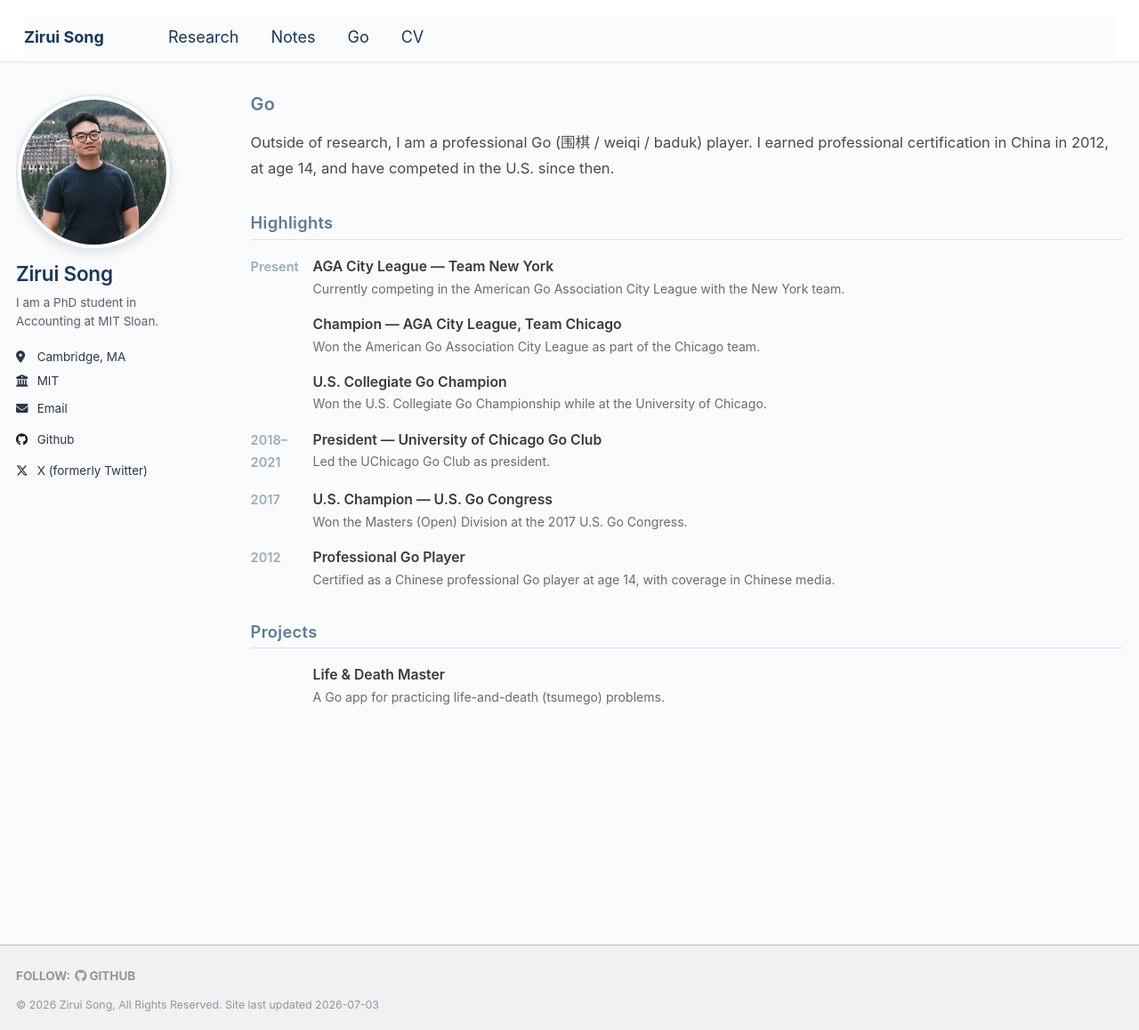
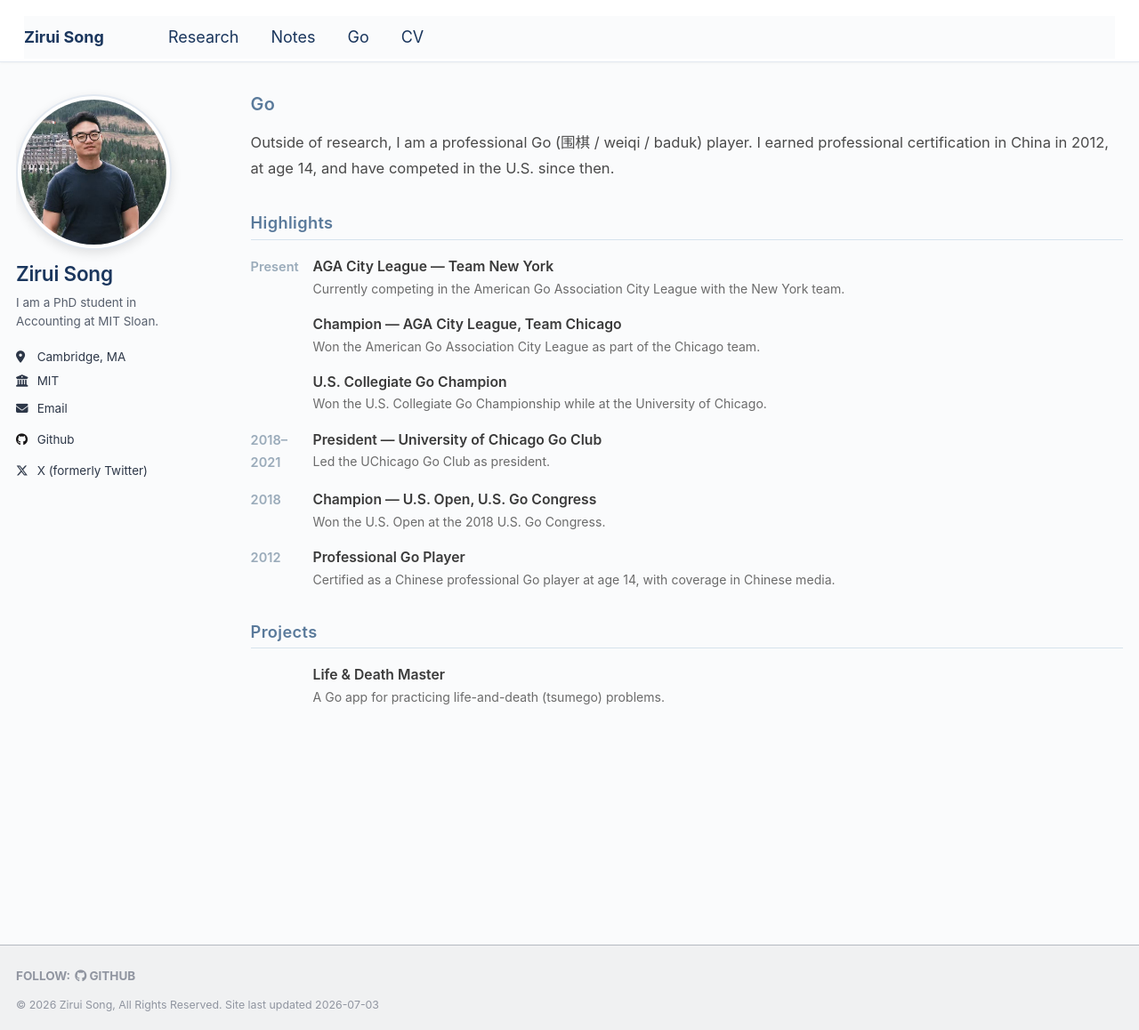
Before and after one commit to zirui-song/zirui-song.github.io, a Jekyll site: the page built from _pages/go.html, in a window 1280 px wide and 1158 px high. Shown: the whole window at 89% size. Built offline with Jekyll 4.4.1, drawn with Linux system fonts in a browser that asks for light colours.

Commit message:
Correct US Go Congress win to 2018 US Open
Co-Authored-By: Claude Opus 4.8 <noreply@anthropic.com>

```diff
--- a/_data/go.yml
+++ b/_data/go.yml
@@ -18,9 +18,9 @@ achievements:
     title: "President — University of Chicago Go Club"
     detail: "Led the UChicago Go Club as president."
 
-  - year: "2017"
-    title: "U.S. Champion — U.S. Go Congress"
-    detail: "Won the Masters (Open) Division at the 2017 U.S. Go Congress."
+  - year: "2018"
+    title: "Champion — U.S. Open, U.S. Go Congress"
+    detail: "Won the U.S. Open at the 2018 U.S. Go Congress."
 
   - year: "2012"
     title: "Professional Go Player"
```
